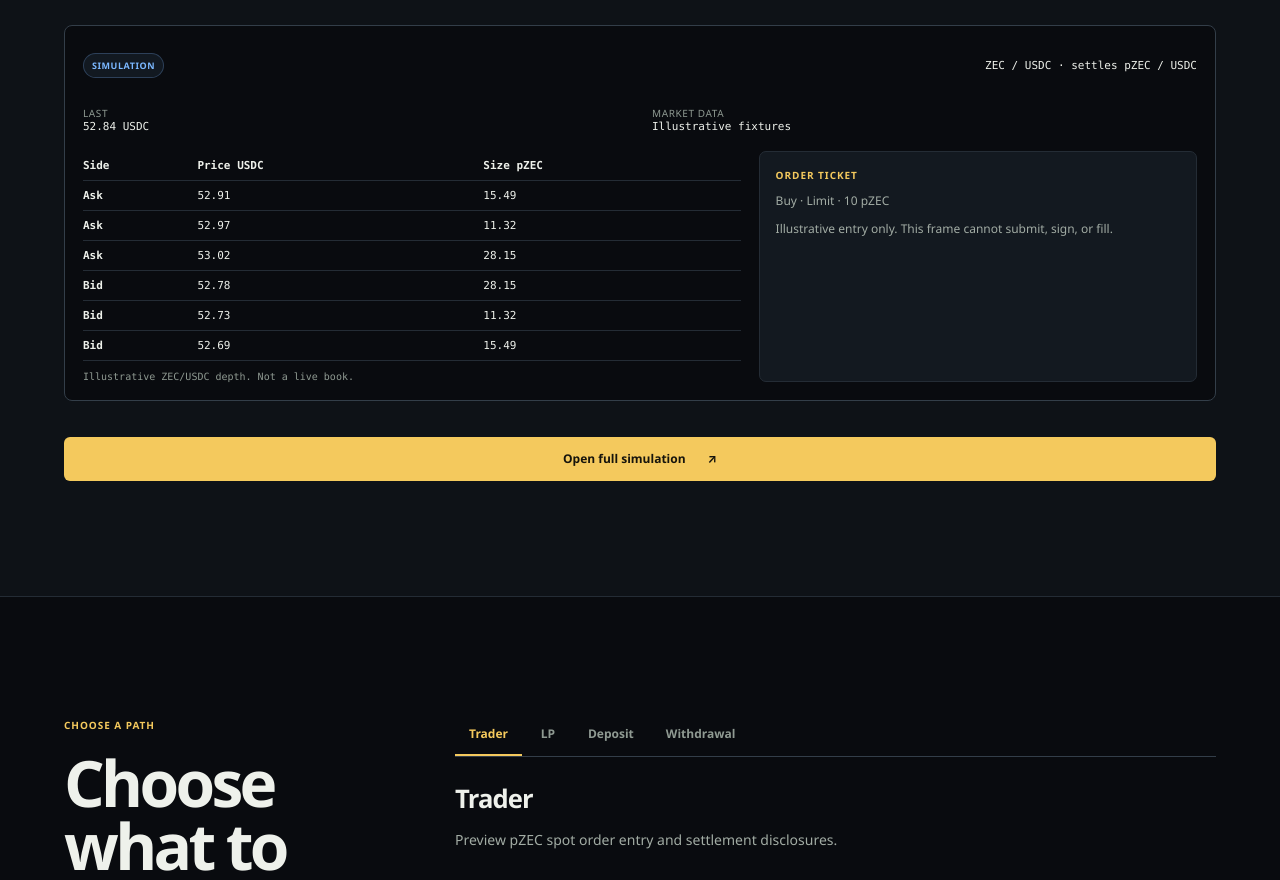
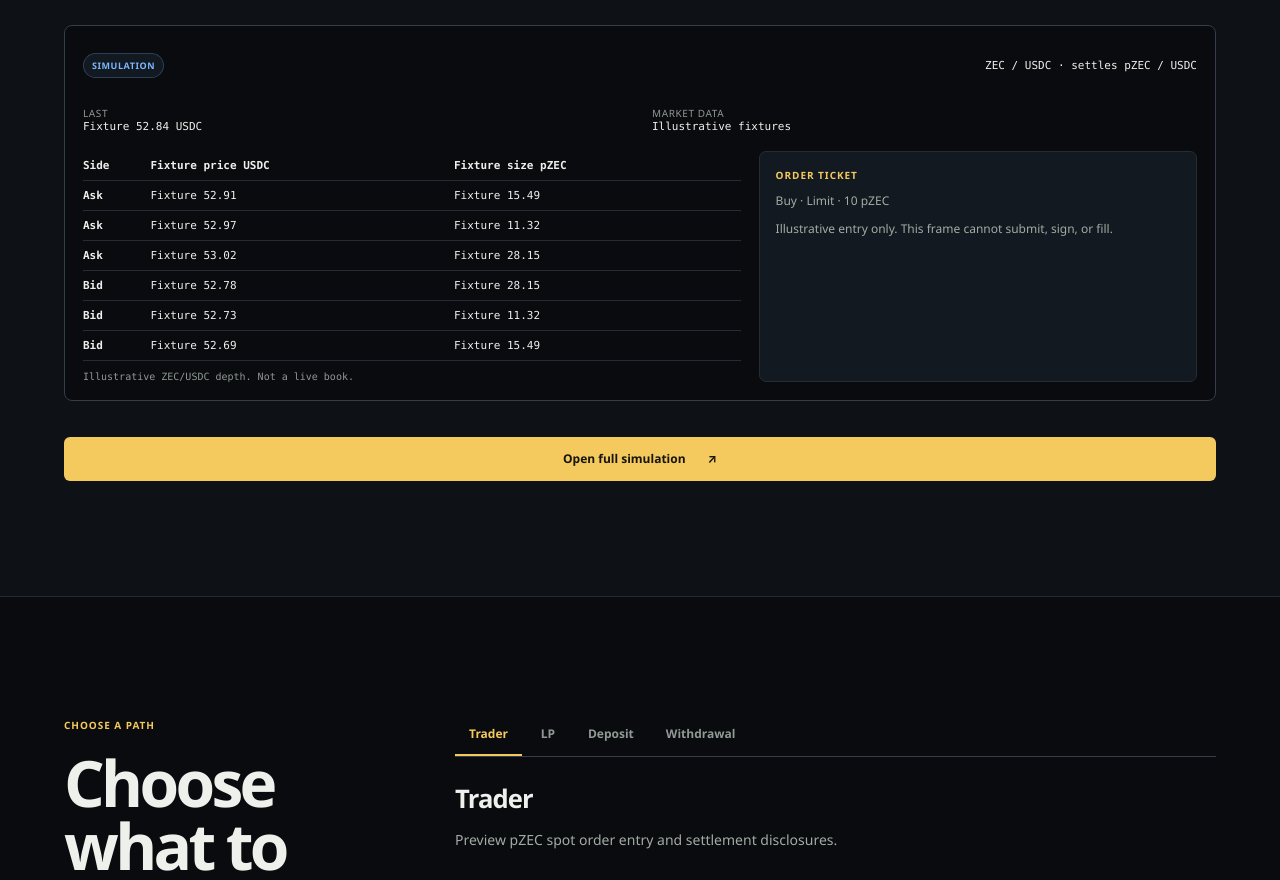
Before and after one commit to EauDoon/Phlebas, a Next.js app: page / in a window 1280 px wide. Shown: the part 3680-4560 px from the top of the page. Built offline with nearby package versions, Linux system fonts and the light colour scheme.

Commit message:
feat: label landing preview depth figures as fixtures

```diff
--- a/src/components/landing-terminal-preview.tsx
+++ b/src/components/landing-terminal-preview.tsx
@@ -31,7 +31,7 @@ export function LandingTerminalPreview() {
         <dl className={styles.terminalPreviewSummary} aria-label="Illustrative market summary">
           <div>
             <dt>Last</dt>
-            <dd>{formatAtomicUnits(market.lastTicks, PRICE_DECIMALS, 2)} {market.quote}</dd>
+            <dd>Fixture {formatAtomicUnits(market.lastTicks, PRICE_DECIMALS, 2)} {market.quote}</dd>
           </div>
           <div>
             <dt>Market data</dt>
@@ -45,23 +45,23 @@ export function LandingTerminalPreview() {
             <thead>
               <tr>
                 <th scope="col">Side</th>
-                <th scope="col">Price {market.quote}</th>
-                <th scope="col">Size pZEC</th>
+                <th scope="col">Fixture price {market.quote}</th>
+                <th scope="col">Fixture size pZEC</th>
               </tr>
             </thead>
             <tbody>
               {asks.map((level) => (
                 <tr key={`ask-${level.priceTicks}`}>
                   <th scope="row">Ask</th>
-                  <td>{formatAtomicUnits(level.priceTicks, PRICE_DECIMALS, 2)}</td>
-                  <td>{formatAtomicUnits(level.sizeAtoms, PZEC_DECIMALS)}</td>
+                  <td>Fixture {formatAtomicUnits(level.priceTicks, PRICE_DECIMALS, 2)}</td>
+                  <td>Fixture {formatAtomicUnits(level.sizeAtoms, PZEC_DECIMALS)}</td>
                 </tr>
               ))}
               {bids.map((level) => (
                 <tr key={`bid-${level.priceTicks}`}>
                   <th scope="row">Bid</th>
-                  <td>{formatAtomicUnits(level.priceTicks, PRICE_DECIMALS, 2)}</td>
-                  <td>{formatAtomicUnits(level.sizeAtoms, PZEC_DECIMALS)}</td>
+                  <td>Fixture {formatAtomicUnits(level.priceTicks, PRICE_DECIMALS, 2)}</td>
+                  <td>Fixture {formatAtomicUnits(level.sizeAtoms, PZEC_DECIMALS)}</td>
                 </tr>
               ))}
             </tbody>
```
Also changed, not shown: 1 other file (tests, documents, lock files or other folders).
